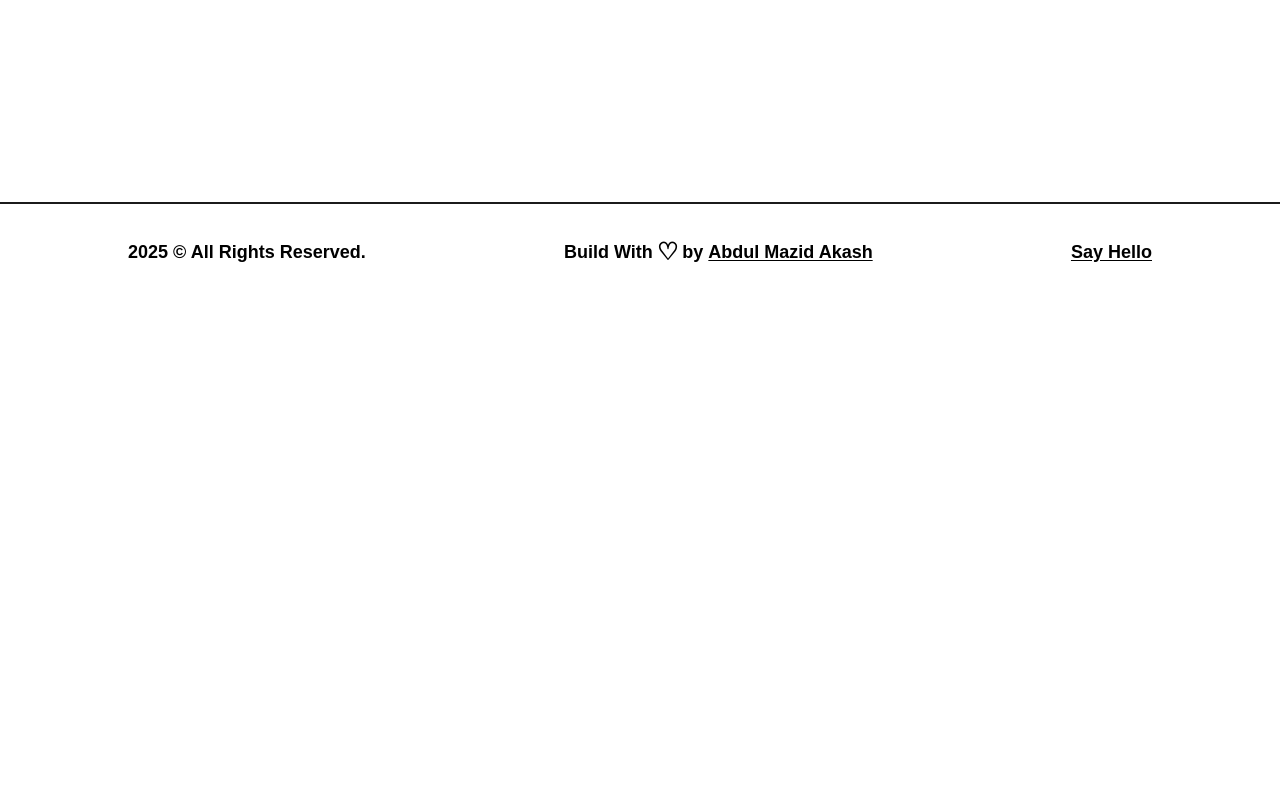
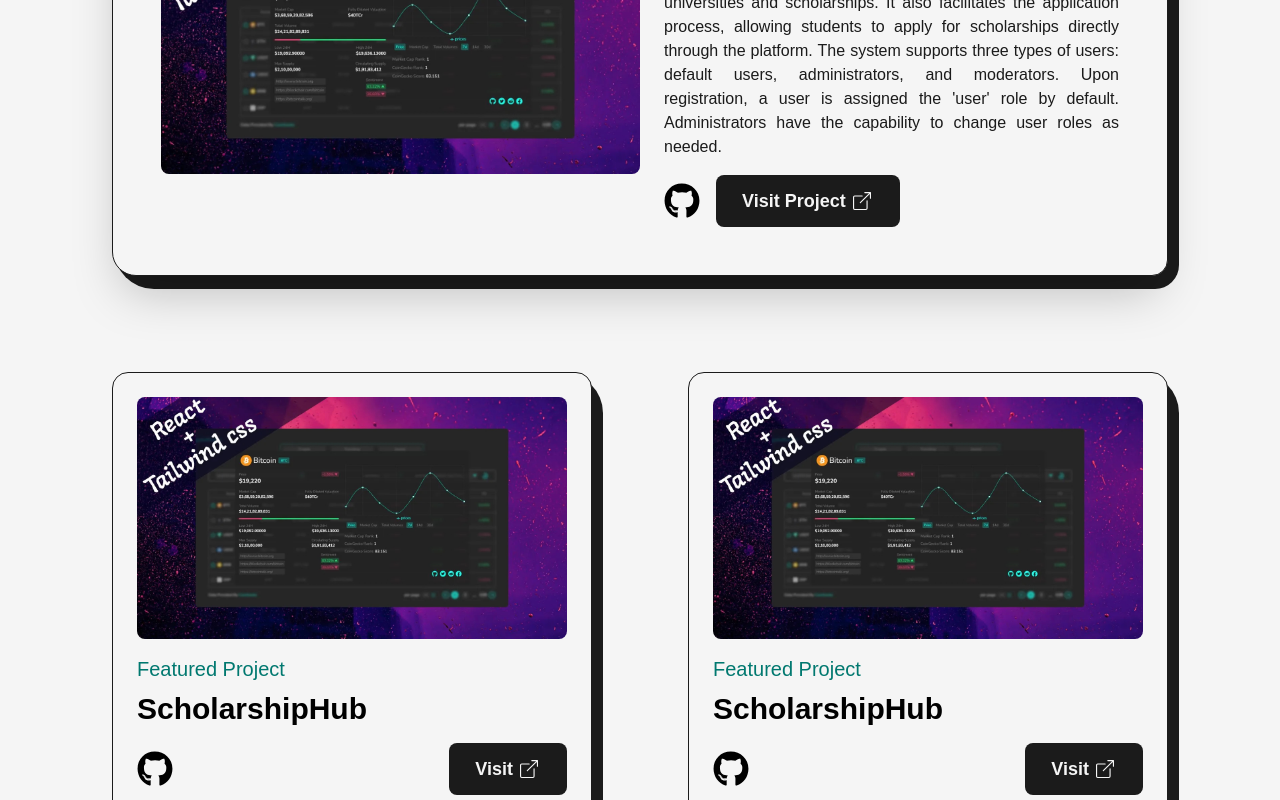
Before and after one commit to abdulmazidakash/f-next-js-portfolio-2025, a Next.js app: page /projects in a window 1280 px wide. Before the commit this address had no page. Shown: the part 692-1492 px from the top of the page. Before the commit the page ends 992 px from the top, so only its background shows below. Built offline with nearby package versions, Linux system fonts and the light colour scheme.

Commit message:
project page almost done

```diff
--- a/src/app/about/page.jsx
+++ b/src/app/about/page.jsx
@@ -3,6 +3,7 @@ import Education from '@/components/Education';
 import Experience from '@/components/Experience';
 import SkillsSection from '@/components/Skills';
 import React from 'react'
+
 export const metadata = {
   title: "About | Abdul Mazid Akash",
   description: "Generated by create next app",
--- /dev/null
+++ b/src/app/projects/page.jsx
@@ -0,0 +1,149 @@
+import AnimatedText from '@/components/AnimatedText';
+import Image from 'next/image';
+import Link from 'next/link';
+import React from 'react'
+import { FaGithub } from 'react-icons/fa6';
+import project1 from '../../../public/images/projects/crypto-screener-cover-image.jpg'
+import { BsBoxArrowUpRight } from 'react-icons/bs';
+
+export const metadata = {
+  title: "Projects | Abdul Mazid Akash",
+  description: "Generated by create next app",
+};
+
+const FeaturedProject = ({type, title, summary, img, link, github})=>{
+	return (
+		<article className='w-full flex items-center justify-between rounded-3xl border border-solid border-dark bg-light shadow-2xl p-12 relative rounded-br-2xl'>
+			{/* dark border box  */}
+			<div className="absolute top-0 -right-3 -z-10 w-[101%] h-[103%] rounded-[2.5rem] bg-dark rounded-br-3xl"></div>
+			{/* image box  */}
+			<Link className='w-1/2 cursor-pointer overflow-hidden rounded-lg' href={link} target='-blank'>
+				<Image src={img} alt={title} className='w-full h-auto' />
+			</Link>
+			{/* text box  */}
+			<div className='w-1/2 flex flex-col items-start justify-between pl-6'>
+				<span className='text-teal-700 font-medium text-xl'>{type}</span>
+				<Link href={link} target='_blank' className='hover:underline underline-offset-2'>
+					<h2 className='my-2 w-full text-left text-4xl font-bold'>{title}</h2>
+				</Link>
+				<p className='my-2 font-medium text-dark text-justify'>{summary}</p>
+				<div className='mt-2 flex items-center'>
+					<Link href={github} target='_blank' ><FaGithub className='text-4xl'/></Link>
+					<Link
+						href={link}
+						target='_blank'
+						className='flex items-center bg-dark text-light p-2.5 px-6 rounded-lg text-lg font-semibold hover:bg-light hover:text-dark border-2 border-solid border-transparent hover:border-dark ml-4'
+						>Visit Project <BsBoxArrowUpRight className='w-6 ml-1' /></Link>
+				</div>
+			</div>
+		</article>
+	)
+}
+
+const Project = ({title, type, img, link, github})=>{
+	return (
+		<article className='w-full flex flex-col items-center justify-center rounded-2xl border border-solid border-dark bg-light p-6 relative'>
+			{/* dark border box  */}
+			<div className="absolute top-0 -right-3 -z-10 w-[101%] h-[103%] rounded-[2.5rem] bg-dark rounded-br-3xl"></div>
+			{/* image box  */}
+			<Link className='w-full cursor-pointer overflow-hidden rounded-lg' href={link} target='-blank'>
+				<Image src={img} alt={title} className='w-full h-auto' />
+			</Link>
+			{/* text box  */}
+			<div className='w-full flex flex-col items-start justify-between mt-4'>
+				<span className='text-teal-700 font-medium text-xl'>{type}</span>
+				<Link href={link} target='_blank' className='hover:underline underline-offset-2'>
+					<h2 className='my-2 w-full text-left text-3xl font-bold'>{title}</h2>
+				</Link>
+				<div className='mt-2 flex items-center w-full justify-between'>
+					<Link href={github} target='_blank' ><FaGithub className='text-4xl'/></Link>
+					<Link
+						href={link}
+						target='_blank'
+						className='flex items-center bg-dark text-light p-2.5 px-6 rounded-lg text-lg font-semibold hover:bg-light hover:text-dark border-2 border-solid border-transparent hover:border-dark'
+						>Visit<BsBoxArrowUpRight className='w-6 ml-1' /></Link>
+				</div>
+			</div>
+		</article>
+	)
+}
+export default function ProjectsPage() {
+  return (
+	<div className='w-full mb-16 flex flex-col items-center justify-center p-32'>
+		<div className=''>
+			<AnimatedText text={'Imagination Trump Knowledge!'}/>
+		</div>
+		{/* project card grid container  */}
+		<div className='grid grid-cols-12 gap-24 pt-16'>
+			{/* card section 01  */}
+			<div className='col-span-12'>
+				{/* featured project card -1 */}
+				<FeaturedProject
+				title={'ScholarshipHub'}
+				img={project1}
+				summary={`ScholarshipHub is a comprehensive Scholarship Management System designed to assist students in searching for suitable universities and scholarships. It also facilitates the application process, allowing students to apply for scholarships directly through the platform. The system supports three types of users: default users, administrators, and moderators. Upon registration, a user is assigned the 'user' role by default. Administrators have the capability to change user roles as needed.`}
+				link={'https://scholarship-hub-akash.netlify.app/'}
+				github={'https://github.com/abdulmazidakash/c-assignment-12-client-side'}
+				type={'Featured Project'}
+				/>
+			</div>
+			<div className='col-span-6'>
+				{/* project 1 card  */}
+				<Project
+				title={'ScholarshipHub'}
+				img={project1}
+				link={'https://scholarship-hub-akash.netlify.app/'}
+				github={'https://github.com/abdulmazidakash/c-assignment-12-client-side'}
+				type={'Featured Project'}
+				/>
+			</div>
+			<div className='col-span-6'>
+				{/* project 2 card  */}
+				<Project
+				title={'ScholarshipHub'}
+				img={project1}
+				link={'https://scholarship-hub-akash.netlify.app/'}
+				github={'https://github.com/abdulmazidakash/c-assignment-12-client-side'}
+				type={'Featured Project'}
+				/>
+
+			</div>
+
+			{/* card section 02  */}
+			<div className='col-span-12'>
+				{/* Featured Projects card 02 */}
+				<FeaturedProject
+				title={'ScholarshipHub'}
+				img={project1}
+				summary={`ScholarshipHub is a comprehensive Scholarship Management System designed to assist students in searching for suitable universities and scholarships. It also facilitates the application process, allowing students to apply for scholarships directly through the platform. The system supports three types of users: default users, administrators, and moderators. Upon registration, a user is assigned the 'user' role by default. Administrators have the capability to change user roles as needed.`}
+				link={'https://scholarship-hub-akash.netlify.app/'}
+				github={'https://github.com/abdulmazidakash/c-assignment-12-client-side'}
+				type={'Featured Project'}
+				/>
+			</div>
+			<div className='col-span-6'>
+				{/* project 3 card  */}
+				<Project
+				title={'ScholarshipHub'}
+				img={project1}
+				link={'https://scholarship-hub-akash.netlify.app/'}
+				github={'https://github.com/abdulmazidakash/c-assignment-12-client-side'}
+				type={'Featured Project'}
+				/>
+			</div>
+			<div className='col-span-6'>
+				{/* project 4 card  */}
+				<Project
+				title={'ScholarshipHub'}
+				img={project1}
+				link={'https://scholarship-hub-akash.netlify.app/'}
+				github={'https://github.com/abdulmazidakash/c-assignment-12-client-side'}
+				type={'Featured Project'}
+				/>
+			</div>
+
+
+		</div>
+	</div>
+  )
+}
--- a/src/components/about/AboutPage.jsx
+++ b/src/components/about/AboutPage.jsx
@@ -41,12 +41,13 @@ export default function AboutPage() {
 		{/* text box  */}
 			<div className='col-span-3 flex flex-col items-start justify-start'>
 				<h2 className='mb-4 text-lg font-bold uppercase text-dark/75'>Biography</h2>
-				<p className='font-medium text-justify'>Lorem ipsum dolor sit amet consectetur adipisicing elit. Totam quaerat ullam quod odio quasi cumque fugit officiis commodi. Nostrum modi unde illum harum accusantium doloremque fugiat eos nemo maxime distinctio.</p>
-				<p className='font-medium text-justify mt-4'>Lorem ipsum dolor sit amet consectetur adipisicing elit. Totam quaerat ullam quod odio quasi cumque fugit officiis commodi. Nostrum modi unde illum harum accusantium doloremque fugiat eos nemo maxime distinctio.</p>
-				<p className='font-medium text-justify mt-4'>Lorem ipsum dolor sit amet consectetur adipisicing elit. Totam quaerat ullam quod odio quasi cumque fugit officiis commodi. Nostrum modi unde illum harum accusantium doloremque fugiat eos nemo maxime distinctio.</p>
+				<p className='font-medium text-justify'>This is Abdul Mazid Akash. I’m a student currently studying B.Sc. in Textile Engineering at Narsingdi Textile Engineering College. My hometown is Feni, but I’m now living in Narsingdi for my studies.</p>
+				<p className='font-medium text-justify mt-4'>I recently completed a web development course from Programming Hero. Right now, I’m building web applications using JavaScript, React.js, Node.js, and MongoDB. I enjoy creating websites that are both user-friendly and responsive.</p>
+				<p className='font-medium text-justify mt-4'>I’ve worked on several projects, including ScholarshipHub, a scholarship management system. One of my main team projects is TickTo, a bus ticket booking platform. In TickTo, I worked on real-time seat selection and secure payment features. This project helped me grow my frontend and backend skills and taught me how to work well in a team.</p>
 			</div>
 		{/* image box  */}
 			<div className="col-span-3 relative h-max rounded-2xl border-2 border-solid border-dark bg-light p-8">
+			{/* dark border box  */}
 			<div className="absolute top-0 -right-3 -z-10 w-[102%] h-[103%] rounded-[2rem] bg-dark"></div>
 
 			<Image
```
